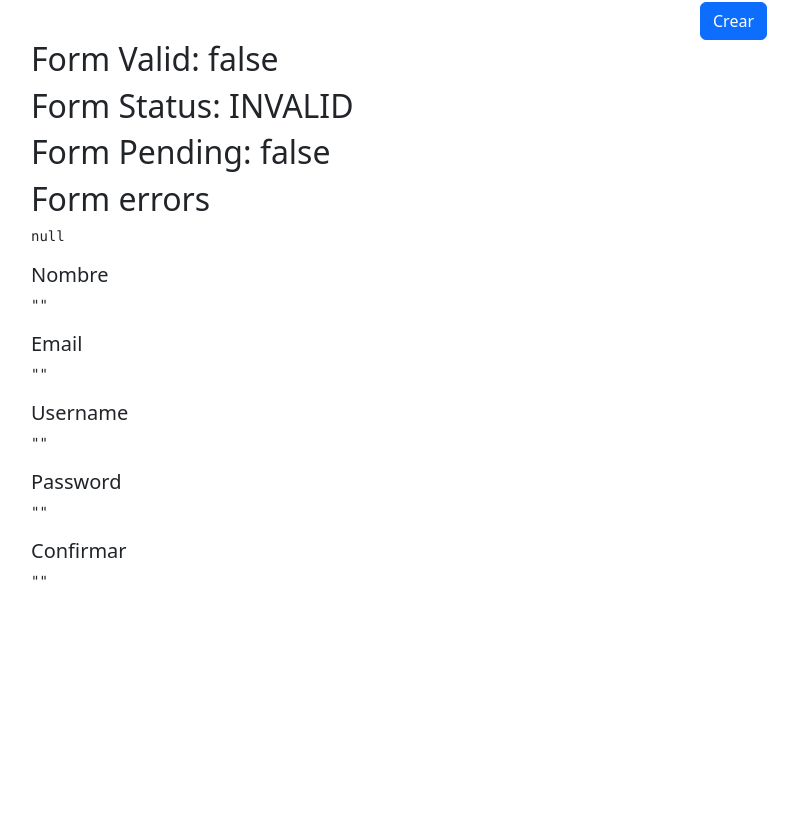
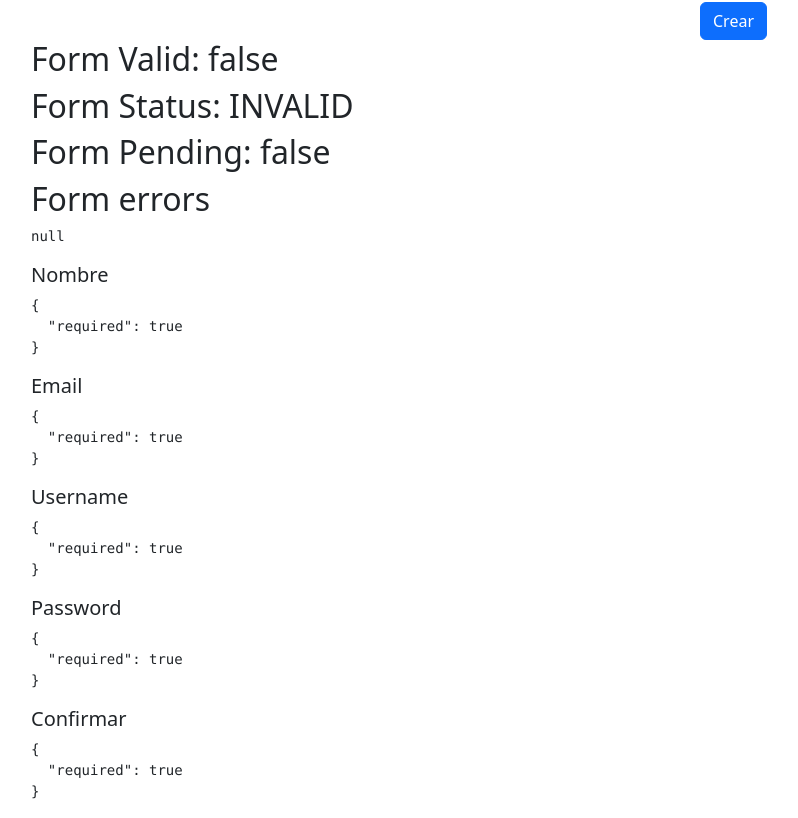
Before and after one commit to AngelPdrzG/FormsApp, an Angular app: page /auth/sign-up in a window 1280 px wide. Shown: the part 507-1325 px from the top of the page, without its empty margins (51-849 px from the left). Before the commit the page ends 1115 px from the top, so only its background shows below. Built offline with nearby package versions, Linux system fonts and the light colour scheme.

Commit message:
Clase 250 Validaciones normales y personalizadas

```diff
--- a/src/app/auth/pages/register-page/register-page.component.html
+++ b/src/app/auth/pages/register-page/register-page.component.html
@@ -28,7 +28,7 @@
           <input
             type="email"
             class="form-control"
-            formGroupName="email"
+            formControlName="email"
             placeholder="Email del usuario"
           />
           <span class="form-text text-danger">
@@ -103,16 +103,16 @@
 <pre>{{ myForm.errors | json }}</pre>
 
 <h5>Nombre</h5>
-<pre>{{ myForm.value.name | json }}</pre>
+<pre>{{ myForm.controls["name"].errors | json }}</pre>
 
 <h5>Email</h5>
-<pre>{{ myForm.value.email | json }}</pre>
+<pre>{{ myForm.controls["email"].errors | json }}</pre>
 
 <h5>Username</h5>
-<pre>{{ myForm.value.username | json }}</pre>
+<pre>{{ myForm.controls["username"].errors | json }}</pre>
 
 <h5>Password</h5>
-<pre>{{ myForm.value.password | json }}</pre>
+<pre>{{ myForm.controls["password"].errors | json }}</pre>
 
 <h5>Confirmar</h5>
-<pre>{{ myForm.value.password2 | json }}</pre>
+<pre>{{ myForm.controls["password2"].errors | json }}</pre>
--- a/src/app/auth/pages/register-page/register-page.component.ts
+++ b/src/app/auth/pages/register-page/register-page.component.ts
@@ -1,14 +1,24 @@
 import { Component } from '@angular/core';
 import { FormGroup, FormBuilder, Validators } from '@angular/forms';
+import * as CustomValidators from 'src/app/shared/validators/validators';
 
 @Component({
   templateUrl: './register-page.component.html',
 })
 export class RegisterPageComponent {
   public myForm: FormGroup = this.fb.group({
-    name: ['', [Validators.required]],
-    email: ['', [Validators.required]],
-    username: ['', [Validators.required]],
+    name: [
+      '',
+      [
+        Validators.required,
+        Validators.pattern(CustomValidators.firstNameAndLastnamePattern),
+      ],
+    ],
+    email: [
+      '',
+      [Validators.required, Validators.pattern(CustomValidators.emailPattern)],
+    ],
+    username: ['', [Validators.required, CustomValidators.cantBeStrider]],
     password: ['', [Validators.required, Validators.minLength(6)]],
     password2: ['', [Validators.required]],
   });
--- /dev/null
+++ b/src/app/shared/validators/validators.ts
@@ -0,0 +1,18 @@
+import { FormControl, ValidationErrors } from '@angular/forms';
+
+export const firstNameAndLastnamePattern: string = '([a-zA-Z]+) ([a-zA-Z]+)';
+export const emailPattern: string = '^[a-z0-9._%+-]+@[a-z0-9.-]+\\.[a-z]{2,4}$';
+
+export const cantBeStrider = (
+  control: FormControl
+): ValidationErrors | null => {
+  const value: string = control.value.trim().toLowerCase();
+
+  if (value === 'strider') {
+    return {
+      noStrider: true,
+    };
+  }
+
+  return null;
+};
```
